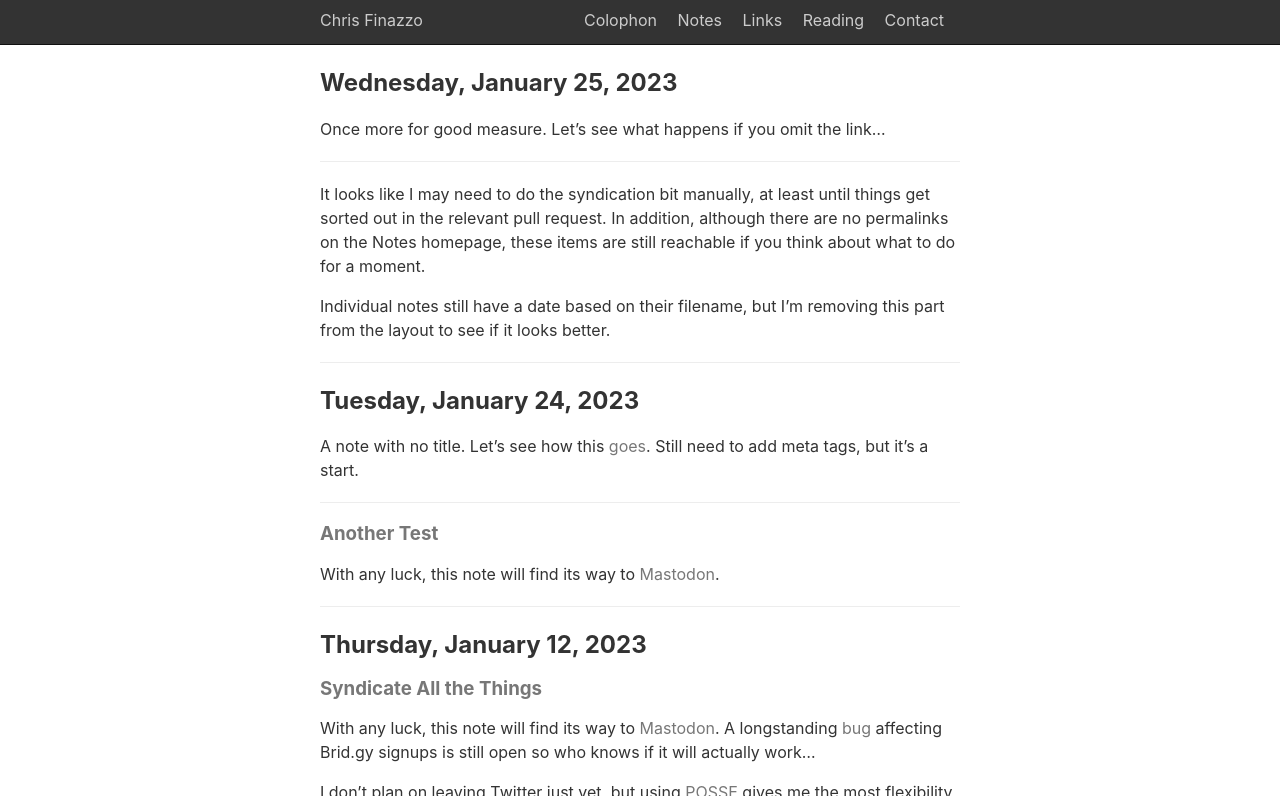
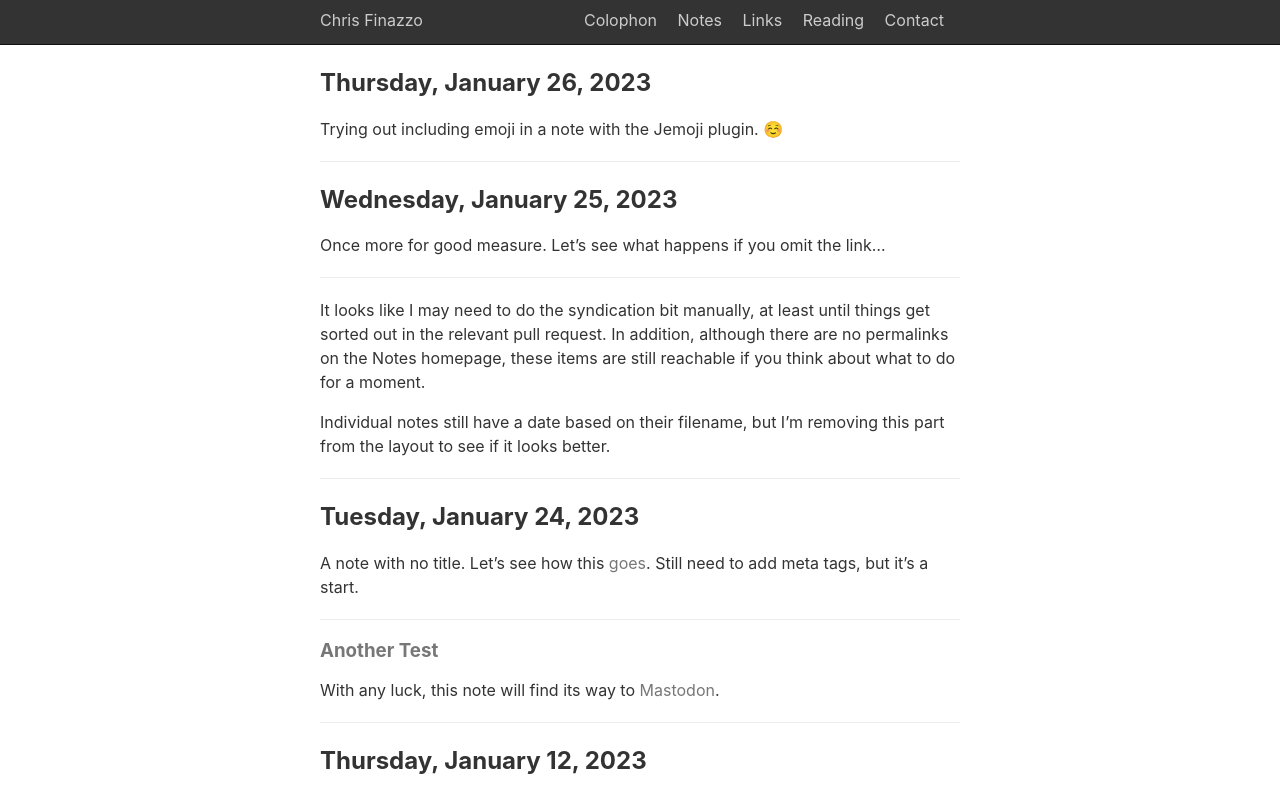
Before and after one commit to chrisfinazzo/blog, a Jekyll site: the page built from notes.md, in a window 1280 px wide and 900 px high, cut to the strip 104-900 px from the top of the window. Built offline with Jekyll 4.4.1, drawn with Linux system fonts in a browser that asks for light colours; emoji names are drawn with the system emoji font; Markdown is read by kramdown in place of the engine named in the settings.

Commit message:
Update the note layout and try including emoji in a syndicated post

```diff
--- a/Gemfile
+++ b/Gemfile
@@ -19,6 +19,7 @@ group :jekyll_plugins do
   gem "jekyll-commonmark", github: "jekyll/jekyll-commonmark"
   gem 'jekyll-webmention_io', git: 'https://github.com/fancypantalons/jekyll-webmention_io.git', branch: 'dev'
   gem "jekyll-feed", "~> 0.15.1"
+  gem "jemoji", "~> 0.13.0"
   gem "jekyll-footnotes", "~> 1.0.0"
   gem "jekyll-seo-tag", "~> 2.7.1"
   gem "jekyll-sitemap", "~> 1.4.0"
--- a/_config.yml
+++ b/_config.yml
@@ -16,6 +16,7 @@ plugins:
   - jekyll/footnotes
   - jekyll-commonmark
   - jekyll-webmention_io
+  - jemoji
 
 future:      false
 show_drafts: false
--- a/_layouts/note.html
+++ b/_layouts/note.html
@@ -5,7 +5,6 @@ title: Notes
 
 <article class="h-entry">
 <h1 class="p-name"><a class="u-url" href="{{ page.url }}">{{ page.title }}</a></h1>
-<!-- <div class="meta"><time datetime="{{ page.date | date: "%Y-%m-%d" }}" class="dt-published">{{ page.date | date: '%B %-d, %Y' }}</time></div> -->
 <div class="e-content">
 {{ content }}
 </div>
--- /dev/null
+++ b/_notes/2023-01-26-jemoji.md
@@ -0,0 +1,5 @@
+---
+layout: note
+syndicate_to: [ mastodon ]
+---
+Trying out including emoji in a note with the Jemoji plugin. :relaxed:
```
Also changed, not shown: Gemfile.lock.
